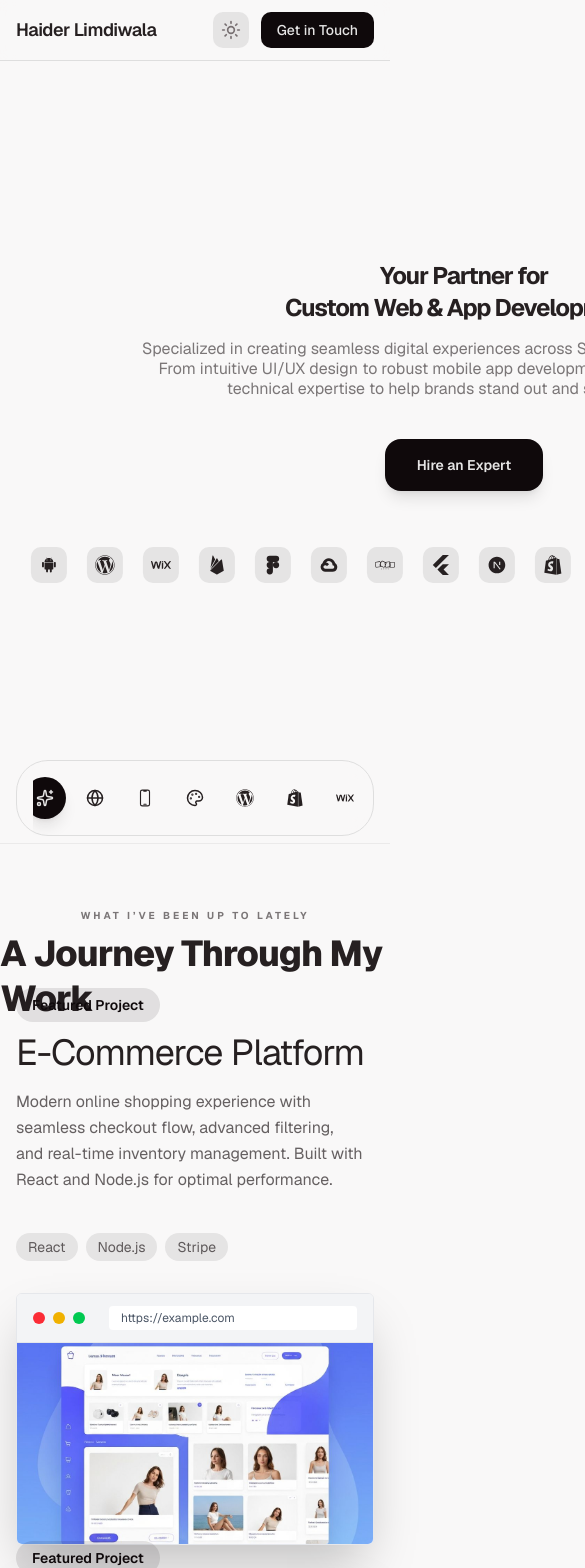
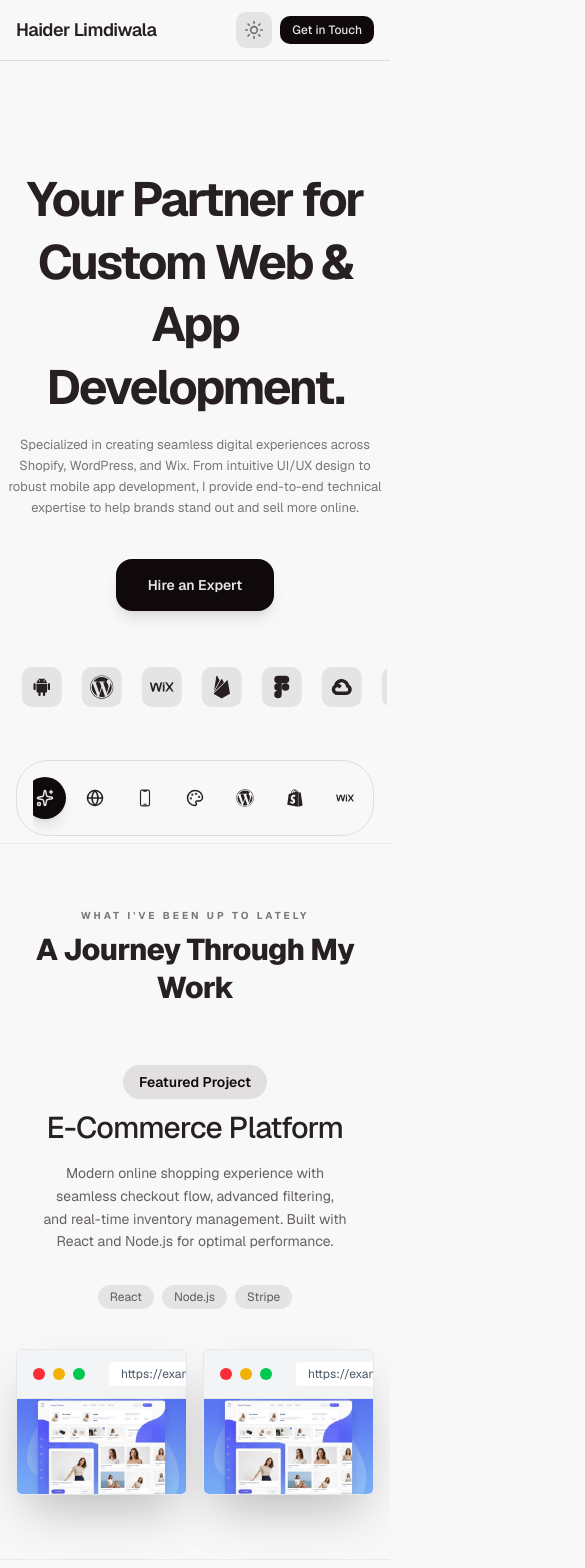
Before and after one commit to HaiderL48/my-portfolio, a Next.js app: page / in a window 390 px wide. Shown: the top 1568 px of the page, 585 px wide, since content can reach past the window. Built offline with nearby package versions, Linux system fonts and the light colour scheme.

Commit message:
Response Updates

```diff
--- a/app/globals.css
+++ b/app/globals.css
@@ -120,7 +120,7 @@
     @apply border-border outline-ring/50;
   }
   body {
-    @apply bg-background text-foreground;
+    @apply bg-background text-foreground overflow-x-hidden;
   }
 }
 
--- a/app/page.tsx
+++ b/app/page.tsx
@@ -14,12 +14,6 @@ export default function Home() {
   const [isLoading, setIsLoading] = useState(false);
   const showcaseRef = useRef<HTMLDivElement | null>(null);
   const bottomBarRef = useRef<HTMLDivElement | null>(null);
-
-  useEffect(() => {
-    // Initial load
-    const timer = setTimeout(() => {}, 500);
-    return () => clearTimeout(timer);
-  }, []);
 
   useEffect(() => {
     let trigger: any;
@@ -59,9 +53,7 @@ export default function Home() {
     setupAnimation();
 
     return () => {
-      if (trigger) {
-        trigger.kill();
-      }
+      if (trigger) trigger.kill();
     };
   }, []);
 
@@ -76,9 +68,8 @@ export default function Home() {
     setTimeout(() => setIsLoading(false), 300);
   };
 
-  // Force recompile
   return (
-    <main className="w-full ">
+    <main className="w-full overflow-x-hidden">
       <script
         type="application/ld+json"
         dangerouslySetInnerHTML={{
@@ -88,22 +79,9 @@ export default function Home() {
             name: "Haider Limdiwala",
             url: "https://haiderlimdiwala.com",
             jobTitle: "Freelance Web & App Developer",
-            description:
-              "Freelance developer specializing in Shopify, WordPress, Wix, Flutter, and Next.js.",
-            knowsAbout: [
-              "Web Development",
-              "App Development",
-              "Shopify",
-              "WordPress",
-              "Wix",
-              "Flutter",
-              "Next.js",
-              "UI/UX Design",
-            ],
-            offers: {
-              "@type": "Offer",
-              description: "Custom web and app development services",
-            },
+            description: "Freelance developer specializing in Shopify, WordPress, Wix, Flutter, and Next.js.",
+            knowsAbout: ["Web Development", "App Development", "Shopify", "WordPress", "Wix", "Flutter", "Next.js", "UI/UX Design"],
+            offers: { "@type": "Offer", description: "Custom web and app development services" },
           }),
         }}
       />
@@ -111,14 +89,11 @@ export default function Home() {
       <Hero isLoading={isLoading} />
 
       {/* Projects Showcase */}
-      <div
-        ref={showcaseRef}
-        className="w-full flex flex-col items-center pt-16"
-      >
-        <p className="text-[10px] sm:text-xs font-bold uppercase tracking-[0.3em] text-foreground/60 mb-2">
-          What I’ve been up to lately
+      <div ref={showcaseRef} className="w-full flex flex-col items-center pt-16 overflow-hidden">
+        <p className="text-[10px] sm:text-xs font-bold uppercase tracking-[0.3em] text-foreground/60 mb-2 text-center px-4">
+          What I've been up to lately
         </p>
-        <h2 className="text-4xl sm:text-5xl font-extrabold tracking-tight leading-tight">
+        <h2 className="text-3xl sm:text-4xl md:text-5xl font-extrabold tracking-tight leading-tight text-center px-4">
           A Journey Through My Work
         </h2>
         {isLoading ? (
@@ -130,25 +105,18 @@ export default function Home() {
           </div>
         ) : filteredProjects.length > 0 ? (
           filteredProjects.map((project, index) => (
-            <ProjectSection
-              key={project.id}
-              project={project}
-              reverse={index % 2 === 0}
-              index={index}
-            />
+            <ProjectSection key={project.id} project={project} reverse={index % 2 === 0} index={index} />
           ))
         ) : (
           <div className="flex items-center justify-center py-40">
-            <div className="text-center">
-              <p className="text-lg text-foreground/60">No projects found</p>
-            </div>
+            <p className="text-lg text-foreground/60">No projects found</p>
           </div>
         )}
       </div>
- <Services />
+
+      <Services />
       <Footer />
 
-      {/* Bottom Filter Bar */}
       <BottomFilterBar
         ref={bottomBarRef}
         selectedCategory={selectedCategory}
--- a/components/portfolio/header.tsx
+++ b/components/portfolio/header.tsx
@@ -77,11 +77,14 @@ export default function Header() {
             </a>
           </div>
 
-          <div className="flex items-center gap-3">
+          <div className="flex items-center gap-2 md:gap-3">
             <ThemeToggle />
-            <button className="px-4 py-2 rounded-xl text-sm font-medium bg-primary text-primary-foreground hover:bg-primary/90 transition-colors">
+            <a
+              href="#contact"
+              className="px-3 py-1.5 md:px-4 md:py-2 rounded-xl text-xs md:text-sm font-medium bg-primary text-primary-foreground hover:bg-primary/90 transition-colors whitespace-nowrap"
+            >
               Get in Touch
-            </button>
+            </a>
           </div>
         </div>
       </nav>
--- a/components/portfolio/hero.tsx
+++ b/components/portfolio/hero.tsx
@@ -64,8 +64,8 @@ export default function Hero({ isLoading }: HeroProps) {
   }, []);
 
   return (
-    <section className="h-screen bg-background border-b border-border/50 py-16 md:py-24 flex items-center flex-col justify-center">
-      <div className="max-w-7xl mx-auto px-4 md:px-8 lg:px-16 flex items-center flex-col justify-center">
+    <section className="min-h-screen bg-background border-b border-border/50 pt-24 pb-16 md:py-24 flex items-center flex-col justify-center overflow-hidden">
+      <div className="w-full max-w-7xl mx-auto px-4 md:px-8 lg:px-16 flex items-center flex-col justify-center">
         <div className="space-y-6">
           {isLoading ? (
             <>
@@ -75,7 +75,7 @@ export default function Hero({ isLoading }: HeroProps) {
             </>
           ) : (
             <>
-              <div className="space-y-4 animate-fade-in-up flex flex-col items-center justify-center max-w-5xl mx-auto">
+              <div className="space-y-4 animate-fade-in-up flex flex-col items-center justify-center max-w-5xl  mx-auto">
                 {/* The "Intro" - Smaller, uppercase, and wider tracking for a modern feel */}
                 {/* Top Label */}
                 {/* <p className="text-md uppercase text-foreground mb-4">
@@ -83,12 +83,12 @@ export default function Hero({ isLoading }: HeroProps) {
                 </p> */}
 
                 {/* The Big Header */}
-                <h1 className="text-2xl sm:text-4xl md:text-5xl lg:text-6xl font-bold leading-[1.3] text-center tracking-tighter">
+                <h1 className="text-5xl sm:text-5xl md:text-5xl lg:text-6xl font-bold leading-[1.3] text-center tracking-tighter">
                   Your Partner for <br /> Custom Web & App Development.
                 </h1>
 
                 {/* The Description */}
-                <p className="mt-0 min-[1440px]:text-[16px] text-[14px] leading-[1.25] text-foreground/60 max-[600px]:text-[16px] text-center max-[991px]:[&>br]:hidden max-w-2xl">
+                <p className="mt-0 text-[13px] sm:text-[14px] min-[1440px]:text-[16px] leading-relaxed text-foreground/60 text-center max-[991px]:[&>br]:hidden max-w-lg md:max-w-xl lg:max-w-2xl">
                   Specialized in creating seamless digital experiences across
                   Shopify, WordPress, and Wix. From intuitive UI/UX design to
                   robust mobile app development, I provide end-to-end technical
@@ -103,11 +103,11 @@ export default function Hero({ isLoading }: HeroProps) {
                   </a>
                 </div>
 
-                <div className="mt-10 marquee-container overflow-hidden max-w-4xl">
-                  <div className="marquee w-full">
+                <div className="mt-10 marquee-container overflow-hidden ">
+                  <div className="marquee w-sm sm:w-xl md:w-2xl lg:w-4xl ">
                     <div className="marquee-track flex gap-5" ref={trackRef}>
                       {[...marqueeItems, ...marqueeItems].map((item, index) => (
-                        <div key={`${item.label}-${index}`} className="p-2 md:p-3 lg:p-4 rounded-xl bg-accent-foreground dark:bg-accent text-xl md:text-2xl lg:text-3xl">
+                        <div key={`${item.label}-${index}`} className="p-2 md:p-3 lg:p-4 rounded-xl bg-accent-foreground dark:bg-accent text-2xl md:text-2xl lg:text-3xl">
                           {item.icon}
                           {/* <span>{item.label}</span> */}
                         </div>
--- a/components/portfolio/project-section.tsx
+++ b/components/portfolio/project-section.tsx
@@ -2,7 +2,6 @@
 
 import { PortfolioItem } from "@/lib/portfolio-data";
 import ProjectMockup from "./project-mockup";
-import Image from "next/image";
 
 interface ProjectSectionProps {
   project: PortfolioItem;
@@ -10,121 +9,59 @@ interface ProjectSectionProps {
   index: number;
 }
 
-export default function ProjectSection({
-  project,
-  reverse,
-  index,
-}: ProjectSectionProps) {
+export default function ProjectSection({ project, reverse, index }: ProjectSectionProps) {
   const isReverse = reverse && index % 2 === 0;
 
   return (
     <section
       id={`project-${project.id}`}
-      className={`bg-background border-b h-screen flex flex-col items-center justify-center border-border/50 px-4 md:px-8 ${
-        index === 0 ? "pt-14 md:pt-0 pb-20 md:pb-28" : "py-20 md:py-28"
-      }`}
+      className="bg-background border-b border-border/50 px-4 md:px-8 py-16 md:py-24 flex flex-col items-center justify-center"
     >
-      <div className="mx-auto flex flex-row flex-none items-center justify-start gap-0 w-full max-w-[1200px] h-min p-0 relative overflow-visible z-[1]">
-        <div
-          className={`grid grid-cols-1 md:grid-cols-2 gap-8 md:gap-16 items-center ${isReverse ? "md:grid-flow-dense" : ""}`}
-        >
+      <div className="w-full max-w-[1200px]">
+        <div className={`flex flex-col ${isReverse ? "lg:flex-row-reverse" : "lg:flex-row"} gap-10 lg:gap-16 items-center`}>
+
           {/* Content Side */}
-          <div
-            className={`space-y-6 text-foreground ${isReverse ? "md:col-start-2" : ""}`}
-          >
-            <div
-              className="space-y-4 animate-slide-in-left"
-              style={{ animationDelay: `${index * 0.1}s` }}
-            >
+          <div className="space-y-6 text-foreground w-full lg:w-1/2 flex flex-col items-center lg:items-start">
+            <div className="space-y-4 animate-slide-in-left flex flex-col items-center lg:items-start" style={{ animationDelay: `${index * 0.1}s` }}>
               <div className="inline-block">
                 <span className="text-sm font-semibold bg-primary/10 px-4 py-2 rounded-full text-primary">
                   Featured Project
                 </span>
               </div>
-              <h2 className="text-4xl md:text-7xl font-med tracking-tight text-balance">
+              <h2 className="text-3xl md:text-5xl lg:text-5xl xl:text-6xl font-medium tracking-tight text-center lg:text-left text-balance">
                 {project.title}
               </h2>
-              <p className="text-base md:text-lg text-foreground/70 leading-relaxed max-w-xl text-balance">
+              <p className="text-sm md:text-base text-foreground/70 leading-relaxed max-w-xl text-center lg:text-left text-balance">
                 {project.description}
               </p>
             </div>
-
-            {/* Tags */}
-            <div className="flex flex-wrap gap-2 pt-4">
+            <div className="flex flex-wrap gap-2 pt-2 justify-center lg:justify-start">
               {project.tags.map((tag) => (
-                <span
-                  key={tag}
-                  className="text-sm px-3 py-1 bg-muted text-foreground/70 rounded-full"
-                >
+                <span key={tag} className="text-xs md:text-sm px-3 py-1 bg-muted text-foreground/70 rounded-full">
                   {tag}
                 </span>
               ))}
             </div>
-
-            {/* Testimonial */}
-            {/* {project.testimonial && (
-              <div
-                className="mt-8 p-6 bg-muted/50 rounded-lg border border-border animate-fade-in-up"
-                style={{ animationDelay: `${index * 0.1 + 0.2}s` }}
-              >
-                <div className="flex items-start gap-4">
-                  <Image
-                    src={project.testimonial.image}
-                    alt={project.testimonial.author}
-                    width={48}
-                    height={48}
-                    className="rounded-full"
-                  />
-                  <div className="flex-1">
-                    <p className="text-foreground/70 italic mb-3">
-                      "{project.testimonial.text}"
-                    </p>
-                    <div>
-                      <p className="font-semibold text-foreground">
-                        {project.testimonial.author}
-                      </p>
-                      <p className="text-sm text-foreground/60">
-                        {project.testimonial.role}
-                      </p>
-                    </div>
-                  </div>
-                </div>
-              </div>
-            )} */}
           </div>
 
           {/* Mockup Side */}
-          <div
-            className={`flex justify-center ${isReverse ? "md:col-start-1 md:row-start-1" : ""}`}
-          >
-            {project.mockupType === "browser" ||
-            project.mockupType === "phone" ? (
-              <div className="grid w-full max-w-4xl gap-6 md:grid-cols-2">
+          <div className="flex justify-center w-full lg:w-1/2">
+            {project.mockupType === "browser" || project.mockupType === "phone" ? (
+              <div className="grid w-full max-w-lg md:max-w-4xl gap-4 grid-cols-2">
                 <ProjectMockup
-                  image={
-                    project.mockupType === "browser"
-                      ? (project.webImage ?? project.image)
-                      : (project.mobileImage ?? project.image)
-                  }
-                  title={`${project.title} — ${project.mockupType === "browser" ? "Web" : "Mobile"} view 1`}
+                  image={project.mockupType === "browser" ? (project.webImage ?? project.image) : (project.mobileImage ?? project.image)}
+                  title={`${project.title} — view 1`}
                   type={project.mockupType}
                   delay={`${index * 0.1 + 0.1}s`}
                   priority={index === 0}
                 />
                 <ProjectMockup
-                  image={
-                    project.mockupType === "browser"
-                      ? (project.webImage ?? project.image)
-                      : (project.mobileImage ?? project.image)
-                  }
-                  title={`${project.title} — ${project.mockupType === "browser" ? "Web" : "Mobile"} view 2`}
+                  image={project.mockupType === "browser" ? (project.webImage ?? project.image) : (project.mobileImage ?? project.image)}
+                  title={`${project.title} — view 2`}
                   type={project.mockupType}
                   delay={`${index * 0.1 + 0.15}s`}
                   priority={false}
                 />
-                  type={project.mockupType}
-                  delay={`${index * 0.1 + 0.15}s`}
-
               </div>
             ) : (
               <ProjectMockup
@@ -136,6 +73,7 @@ export default function ProjectSection({
               />
             )}
           </div>
+
         </div>
       </div>
     </section>
```
